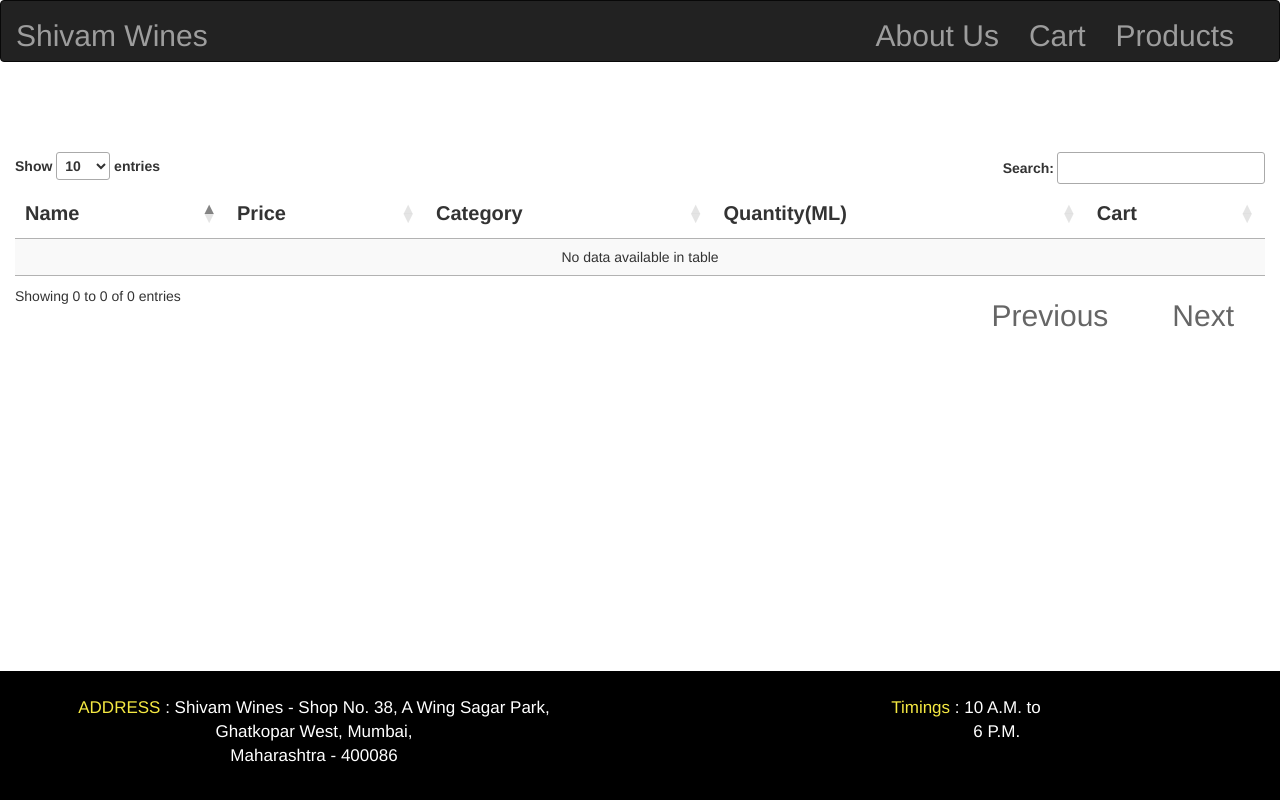
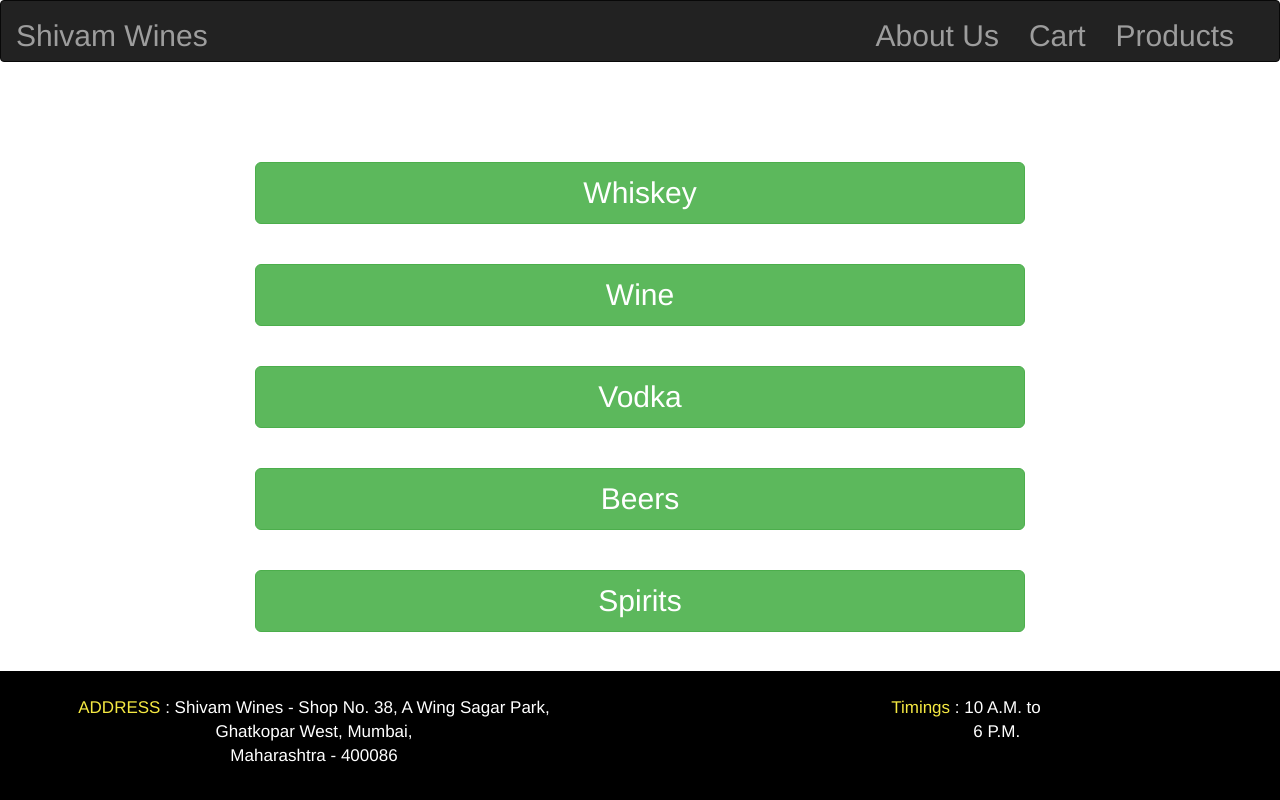
Before and after one commit to shadowk97/WineShop, a Django app: page /products/ in a window 1280 px wide. Run offline with Django 3.2, Linux system fonts and the light colour scheme; data that the repository does not hold is empty; some libraries are stand-ins or nearby versions.

Commit message:
-- final category page

```diff
--- a/WineShop/WineShop/urls.py
+++ b/WineShop/WineShop/urls.py
@@ -23,9 +23,14 @@
     path('admin/', admin.site.urls),
     path('',views.HomeView,name='home'),
     path('home/',views.HomeView,name='home'),
-    path('products/',views.view_Products,name='products'),
+    #path('products/',views.view_Products,name='products'),
     ###################
-    path('product/',views.view_new_products,name='products'),
+    path('products/',views.view_new_products,name='products'),
+    path('products/whiskey/',views.view_Whiskey,name='whiskey'),
+    path('products/wine/',views.view_Wine,name='wine'),
+    path('products/vodka/',views.view_Vodka,name='vodka'),
+    path('products/beers/',views.view_Beers,name='beers'),
+    path('products/spirits/',views.view_Spirits,name='spirits'),
     ####################
     path('checkout/',views.checkoutView,name='cart'),
     path('checkout/checkout_price/',views.checkout_price),
--- a/WineShop/website/templates/home.html
+++ b/WineShop/website/templates/home.html
@@ -54,7 +54,7 @@
         <div class="btn btn-sm btn-success btn-block" onclick="window.location.href='tel:09326474766'" style="font-size: 30px;">
           Call: 09326474766
         </div><br><br><br>
-        <div class="btn btn-sm btn-success btn-block" onclick="window.location.href='https://wa.me/09326474766?text=I%20Have%20An%20Order%20To%20Place'" style="font-size: 30px;">
+        <div class="btn btn-sm btn-success btn-block" onclick="window.location.href='https://wa.me/919326474766?text=I%20Have%20An%20Order%20To%20Place'" style="font-size: 30px;">
           WhatsApp: 09326474766
         </div>
       </div>
--- a/WineShop/website/templates/products.html
+++ b/WineShop/website/templates/products.html
@@ -15,12 +15,20 @@
 
     <script>
       //whiskey wine vodka spirits beer
+      $(document).ready(function(){
+
+      });
     </script>
 
     <style>
       html {
         height: 100%;
         font-family:tahoma, arial, sans-serif;
+      }
+
+      a,a:link,a:visited,a:hover,a:active{
+        text-decoration: none;
+        color: white;
       }
 
     .center{
@@ -40,40 +48,40 @@
     <div class="container-fluid center"><br><br><br><br>
       <div class="row">
         <div class="col-sm-12">
-          <div class="btn btn-block btn-success btn-lg">
-            Whiskey
+          <div class="btn btn-block btn-success btn-lg" href="whiskey/">
+            <a href="whiskey/"> Whiskey </a>
           </div>
         </div>
       </div> <br><br>
       <div class="row">
         <div class="col-sm-12">
-          <div class="btn btn-block btn-success btn-lg">
-            Wine
+          <div class="btn btn-block btn-success btn-lg" href="wine/">
+            <a href="wine/"> Wine </a>
           </div>
         </div>
       </div><br><br>
       <div class="row">
         <div class="col-sm-12">
-          <div class="btn btn-block btn-success btn-lg">
-            Vodka
+          <div class="btn btn-block btn-success btn-lg" >
+            <a href="vodka/"> Vodka </a>
           </div>
         </div>
       </div><br><br>
       <div class="row">
         <div class="col-sm-12">
-          <div class="btn btn-block btn-success btn-lg">
-            Beers
+          <div class="btn btn-block btn-success btn-lg" href="beers/">
+            <a href="beers/"> Beers </a>
           </div>
         </div>
       </div><br><br>
       <div class="row">
         <div class="col-sm-12">
-          <div class="btn btn-block btn-success btn-lg">
-            Spirits
+          <div class="btn btn-block btn-success btn-lg" href="spirits/">
+            <a href="spirits/"> Spirits </a>
           </div><br><br><br><br>
         </div>
       </div><br><br>
-    </div>
+    </div><br><br>
   </body>
 </html>
 {% endblock %}
--- a/WineShop/website/templates/view_Products.html
+++ b/WineShop/website/templates/view_Products.html
@@ -19,10 +19,14 @@
   <style media="screen">
     html{
       font-family:tahoma, arial, sans-serif;
-      font-size: 20px;
+      font-size: 15px;
     }
     th{
-      font-size: 20px;
+      font-size: 15px;
+    }
+
+    .custom{
+      font-size: 15px;
     }
   </style>
     <meta charset="utf-8">
@@ -36,8 +40,11 @@
             window.localStorage.setItem('cart',JSON.stringify(cart));
           }
 
-         $('#table_id').DataTable();
-      } );
+         //$('#table_id').DataTable();
+         $('#table_id').dataTable( {
+           "pageLength": 50
+         } );
+       });
 
       function cart(id,qt){
         var cart = JSON.parse(localStorage.getItem('cart'));
@@ -63,7 +70,7 @@
     </script>
   </head>
   <body>
-    <div class="container-fluid">
+    <div class="container-fluid" style="height: auto; min-height:100%;">
 
       <div class="row"style="margin-top:70px;">
 
@@ -73,7 +80,7 @@
 
 
 
-          <table id="table_id" class="display">
+          <table id="table_id" class="display custom">
           <thead>
               <tr>
                   <th>Name</th>
@@ -120,9 +127,7 @@
       </div>
 
     </div>
-  <script>
-
-  </script>
+    <br><br><br><br><br><br><br><br>
   </body>
 
 </html>
--- a/WineShop/website/views.py
+++ b/WineShop/website/views.py
@@ -9,25 +9,25 @@
 def HomeView(request):
     return render(request, './home.html')
 
-def view_Products(request):
-    items= products.objects.all()
-    list1=[]
-    dict1={}
-    list2=[]
-    for i in items:
-        print(i.name,' ',i.price,' ',i.category)
-        list1.append(i.name)
-        list1.append(i.price)
-        list1.append(i.category)
-        list1.append(i.quantity)
-        list2 = copy.deepcopy(list1)
-        dict1[i.id] = list2
-
-        list1.clear()
-    print(dict1)
-    context={'data_items':dict1}
-
-    return render(request, './view_Products.html',context)
+#def view_Products(request):
+#    items= products.objects.all()
+#    list1=[]
+#    dict1={}
+#    list2=[]
+#    for i in items:
+#        print(i.name,' ',i.price,' ',i.category)
+#        list1.append(i.name)
+#        list1.append(i.price)
+#        list1.append(i.category)
+#        list1.append(i.quantity)
+#        list2 = copy.deepcopy(list1)
+#        dict1[i.id] = list2
+#
+#        list1.clear()
+#    print(dict1)
+#    context={'data_items':dict1}
+#
+#    return render(request, './view_Products.html',context)
 
 def checkoutView(request):
     print('inside views')
@@ -201,3 +201,101 @@
 def view_new_products(request):
     context = {}
     return render(request,'./products.html',context)
+
+def view_Whiskey(request):
+    items= products.objects.filter(category='whiskey')
+    list1=[]
+    dict1={}
+    list2=[]
+    for i in items:
+        print(i.name,' ',i.price,' ',i.category)
+        list1.append(i.name)
+        list1.append(i.price)
+        list1.append(i.category)
+        list1.append(i.quantity)
+        list2 = copy.deepcopy(list1)
+        dict1[i.id] = list2
+
+        list1.clear()
+    print(dict1)
+    context={'data_items':dict1}
+
+    return render(request, './view_Products.html',context)
+
+def view_Vodka(request):
+    items= products.objects.filter(category='vodka')
+    list1=[]
+    dict1={}
+    list2=[]
+    for i in items:
+        print(i.name,' ',i.price,' ',i.category)
+        list1.append(i.name)
+        list1.append(i.price)
+        list1.append(i.category)
+        list1.append(i.quantity)
+        list2 = copy.deepcopy(list1)
+        dict1[i.id] = list2
+        list1.clear()
+    print(dict1)
+    context={'data_items':dict1}
+    return render(request, './view_Products.html',context)
+
+def view_Wine(request):
+    items= products.objects.filter(category='wine')
+    list1=[]
+    dict1={}
+    list2=[]
+    for i in items:
+        print(i.name,' ',i.price,' ',i.category)
+        list1.append(i.name)
+        list1.append(i.price)
+        list1.append(i.category)
+        list1.append(i.quantity)
+        list2 = copy.deepcopy(list1)
+        dict1[i.id] = list2
+
+        list1.clear()
+    print(dict1)
+    context={'data_items':dict1}
+
+    return render(request, './view_Products.html',context)
+
+def view_Beers(request):
+    items= products.objects.filter(category='beer')
+    list1=[]
+    dict1={}
+    list2=[]
+    for i in items:
+        print(i.name,' ',i.price,' ',i.category)
+        list1.append(i.name)
+        list1.append(i.price)
+        list1.append(i.category)
+        list1.append(i.quantity)
+        list2 = copy.deepcopy(list1)
+        dict1[i.id] = list2
+
+        list1.clear()
+    print(dict1)
+    context={'data_items':dict1}
+
+    return render(request, './view_Products.html',context)
+
+def view_Spirits(request):
+    items= products.objects.filter(category='spirits')
+    list1=[]
+    dict1={}
+    list2=[]
+    for i in items:
+        print(i.name,' ',i.price,' ',i.category)
+        list1.append(i.name)
+        list1.append(i.price)
+        list1.append(i.category)
+        list1.append(i.quantity)
+        list2 = copy.deepcopy(list1)
+        dict1[i.id] = list2
+
+        list1.clear()
+    print(dict1)
+    context={'data_items':dict1}
+
+    return render(request, './view_Products.html',context)
```
